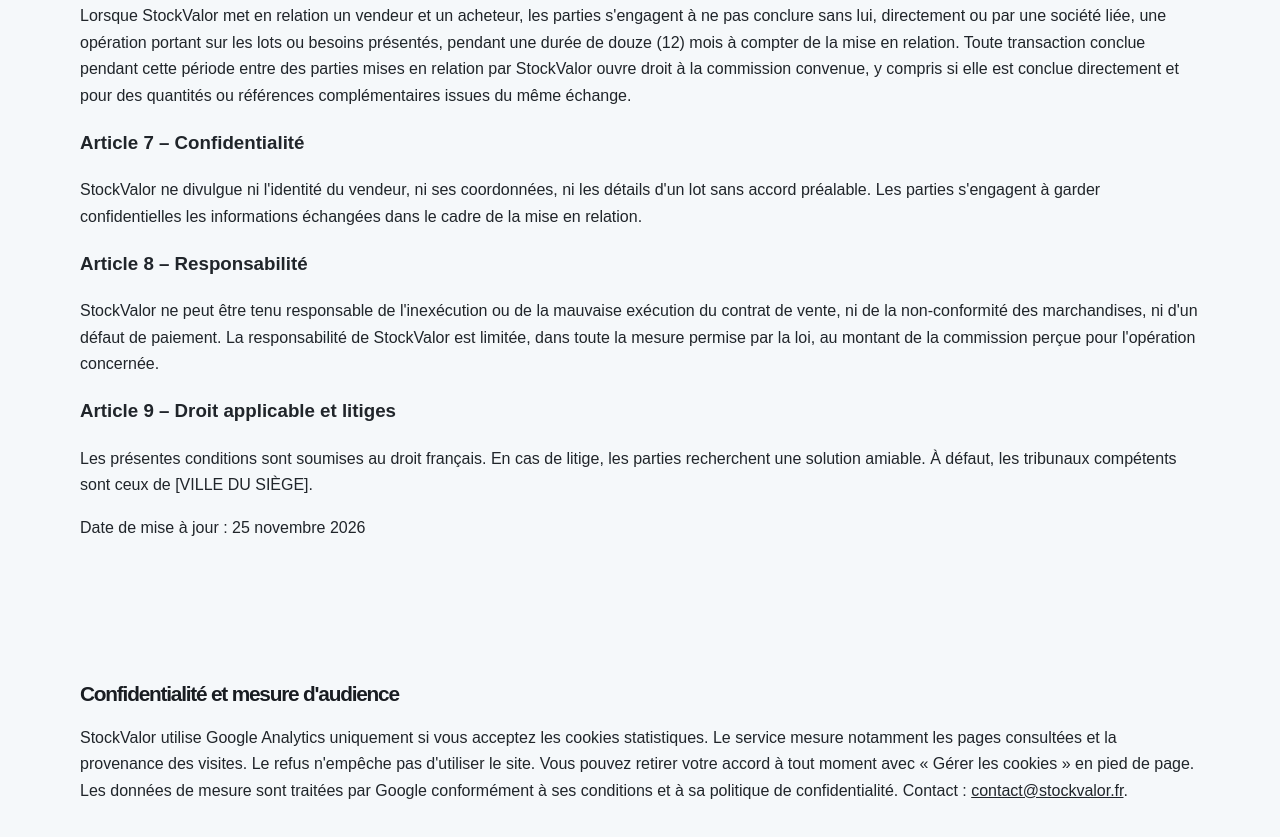
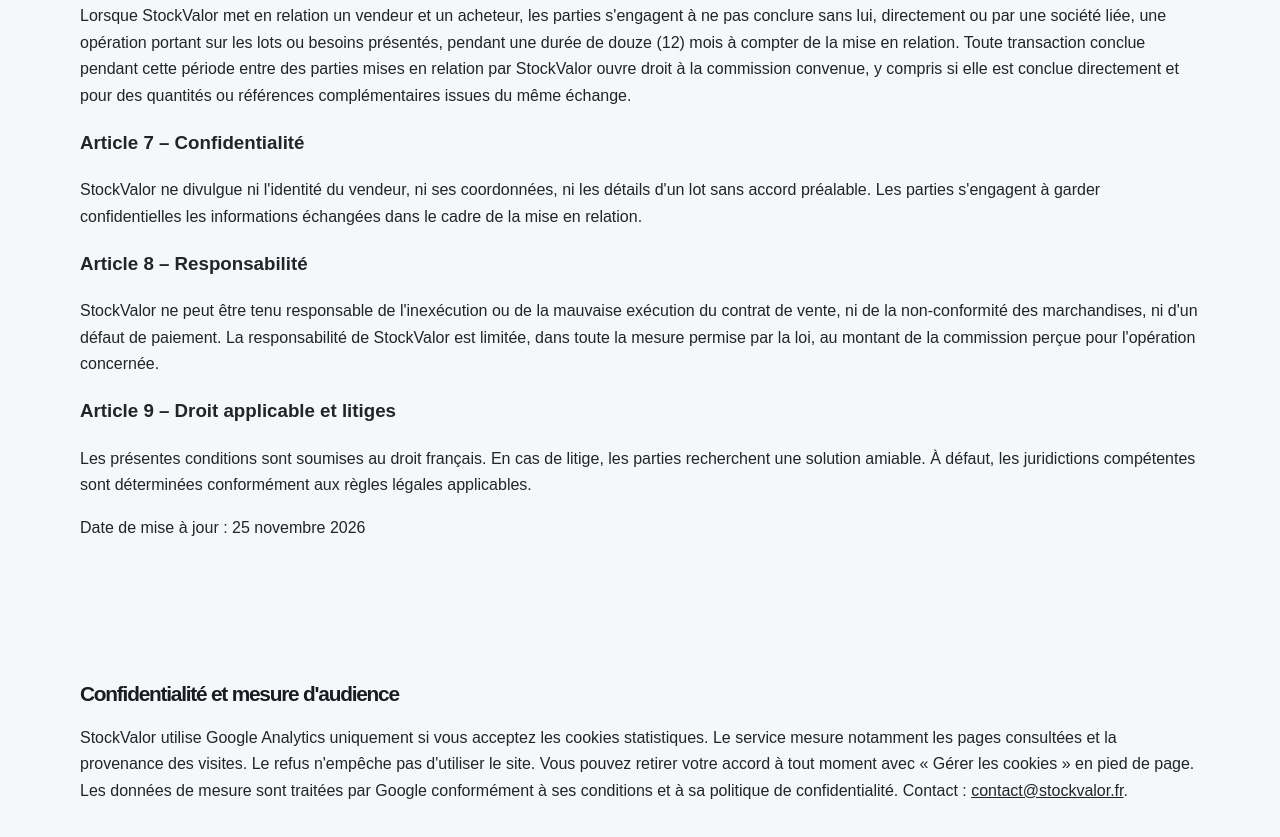
Before and after one commit to stockvalor/Stockvalor, a plain HTML site: page index.html in a window 1280 px wide. Shown: the part 6464-7301 px from the top of the page. Drawn offline with Linux system fonts and the light colour scheme.

Commit message:
Retirer le champ provisoire de juridiction

```diff
--- a/index.html
+++ b/index.html
@@ -542,7 +542,7 @@ header .nav{min-height:64px}
 <article id="non-contournement" style="scroll-margin-top:95px"><h3>Article 6 – Non-contournement</h3><p>Lorsque StockValor met en relation un vendeur et un acheteur, les parties s'engagent à ne pas conclure sans lui, directement ou par une société liée, une opération portant sur les lots ou besoins présentés, pendant une durée de douze (12) mois à compter de la mise en relation. Toute transaction conclue pendant cette période entre des parties mises en relation par StockValor ouvre droit à la commission convenue, y compris si elle est conclue directement et pour des quantités ou références complémentaires issues du même échange.</p></article>
 <article><h3>Article 7 – Confidentialité</h3><p>StockValor ne divulgue ni l'identité du vendeur, ni ses coordonnées, ni les détails d'un lot sans accord préalable. Les parties s'engagent à garder confidentielles les informations échangées dans le cadre de la mise en relation.</p></article>
 <article><h3>Article 8 – Responsabilité</h3><p>StockValor ne peut être tenu responsable de l'inexécution ou de la mauvaise exécution du contrat de vente, ni de la non-conformité des marchandises, ni d'un défaut de paiement. La responsabilité de StockValor est limitée, dans toute la mesure permise par la loi, au montant de la commission perçue pour l'opération concernée.</p></article>
-<article><h3>Article 9 – Droit applicable et litiges</h3><p>Les présentes conditions sont soumises au droit français. En cas de litige, les parties recherchent une solution amiable. À défaut, les tribunaux compétents sont ceux de [VILLE DU SIÈGE].</p></article><p>Date de mise à jour : 25 novembre 2026</p></div></section><section id="confidentialite" class="soft" style="padding:25px 0"><div class="wrap"><h2 style="font-size:1.3rem">Confidentialité et mesure d'audience</h2><p>StockValor utilise Google Analytics uniquement si vous acceptez les cookies statistiques. Le service mesure notamment les pages consultées et la provenance des visites. Le refus n'empêche pas d'utiliser le site. Vous pouvez retirer votre accord à tout moment avec « Gérer les cookies » en pied de page. Les données de mesure sont traitées par Google conformément à ses conditions et à sa politique de confidentialité. Contact : <a href="mailto:contact@stockvalor.fr">contact@stockvalor.fr</a>.</p></div></section>
+<article><h3>Article 9 – Droit applicable et litiges</h3><p>Les présentes conditions sont soumises au droit français. En cas de litige, les parties recherchent une solution amiable. À défaut, les juridictions compétentes sont déterminées conformément aux règles légales applicables.</p></article><p>Date de mise à jour : 25 novembre 2026</p></div></section><section id="confidentialite" class="soft" style="padding:25px 0"><div class="wrap"><h2 style="font-size:1.3rem">Confidentialité et mesure d'audience</h2><p>StockValor utilise Google Analytics uniquement si vous acceptez les cookies statistiques. Le service mesure notamment les pages consultées et la provenance des visites. Le refus n'empêche pas d'utiliser le site. Vous pouvez retirer votre accord à tout moment avec « Gérer les cookies » en pied de page. Les données de mesure sont traitées par Google conformément à ses conditions et à sa politique de confidentialité. Contact : <a href="mailto:contact@stockvalor.fr">contact@stockvalor.fr</a>.</p></div></section>
 <script src="assets/contact.js" defer></script><script>
 (function(){
  const button=document.getElementById('menu-toggle'),menu=document.getElementById('navigation-mobile');
```
